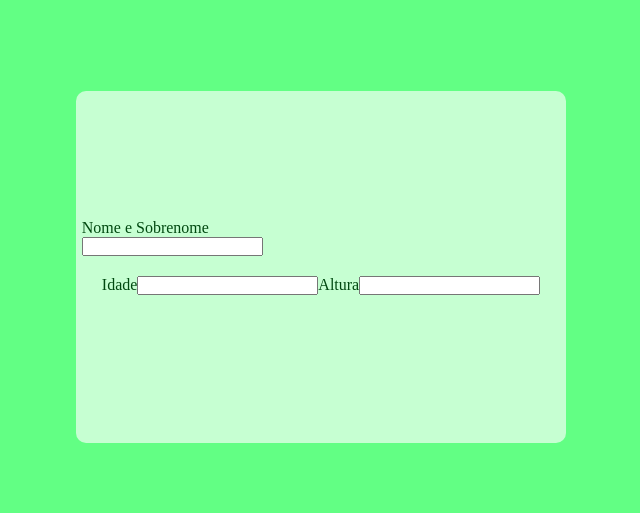
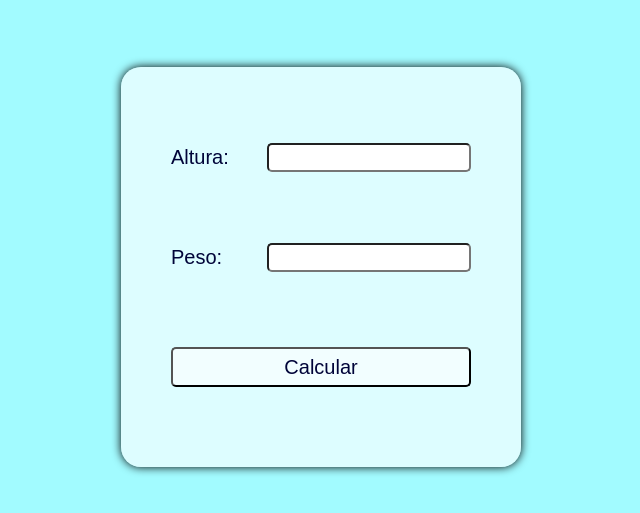
Before and after one commit to evilyn-cordeiro/imccalculatorbasic-web, a plain HTML site: page index.html in a window 1280 px wide. Shown: the part 133-646 px from the top of the page, without its empty margins (319-959 px from the left). Drawn offline with Linux system fonts and the light colour scheme.

Commit message:
09 de Janeiro de 2022 7:22PM

```diff
--- a/index.html
+++ b/index.html
@@ -3,33 +3,28 @@
 
 <head>
     <meta charset="UTF-8">
-    <meta http-equiv="X-UA-Compatible" content="IE=edge">
     <meta name="viewport" content="width=device-width, initial-scale=1.0">
+    <title>IMC</title>
     <link rel="stylesheet" href="style.css">
-
-    <title>JOLYN PROJECT</title>
 </head>
 
 <body>
-    <div class="background">
-        <div class="calculatorImc">
-            <div class="data">
-                <p>Nome e Sobrenome</p>
-                <input class="input" type="text">
-                <div class="data2">
-                    <p>Idade</p>
-                    <input class="input" type="number">
-                    <p>Altura</p>
-                    <input class="input" type="number">
+    <div class="backgroung">
+        <main>
+            <div class="container">
+                <div class="input">
+                    <label>Altura:</label>
+                    <input type="number" id='altura'>
                 </div>
+                <div class="input">
+                    <label>Peso:</label>
+                    <input type="number" id='peso'>
+                </div>
+                <button id='calcular'>Calcular</button>
             </div>
-        </div>
-
-
-
-
-
+        </main>
     </div>
+    <script src="./imc.js"></script>
 </body>
 
 </html>
--- a/style.css
+++ b/style.css
@@ -1,30 +1,59 @@
 *{
-    margin:0;
-    padding:0;
-    color: #004910;
+    margin: 0;
+    padding: 0;
+    font-family: Arial, Helvetica, sans-serif;
+    color:  rgba(0,4,57,1) ;
+}
+main{
+    display: flex;
+    width: 100vw;
+    height: 100vh;
+    justify-content: center;
+    align-items: center;
+    background: rgb(162,251,255);
 }
 
-.background{
-height: 100vh;
-background-color:#62FF84;
-}
+.container{
+    display: flex;
+    flex-direction: column;
+    background: #ffffffa2;
+    width: 400px;
+    height: 400px;
+    align-items: center;
+    justify-content: space-evenly;
+    border-radius: 20px;
+    box-shadow: 0 0 10px black;
+  }
 
-.calculatorImc{
-    width: 490px;
-    height: 352px;
-    border-radius: 10px;
-    background-color: #ffffffa2;
-    position: absolute;
-    transform: translate(-50%, -50%);
+.input {
     display: flex;
-    justify-content: center;
+    width: 300px;
+    height: 20px;
+    justify-content: space-between;
     align-items: center;
-    top: 50%;
-    left: 50%;
-}
+  }
 
-.data2{
-    display: flex;
-    justify-content: center;
-    margin: 20px;
-}
+.input input {
+    width: 200px;
+    height: 25px;
+    border-radius: 5px;
+    outline: 0;
+    font-size: 20px;
+    text-align: center;
+    justify-content: space-between;
+  }
+
+.input label {
+    font-size: 20px;
+  }
+
+button{
+    width: 300px;
+    height: 40px;
+    background: #ffffffa2;
+    outline: none;
+    border-radius: 5px;
+    cursor: pointer;
+    color: rgba(0,4,57,1);
+    font-size: 20px;
+  }
```
Also changed, not shown: 2 other files.
